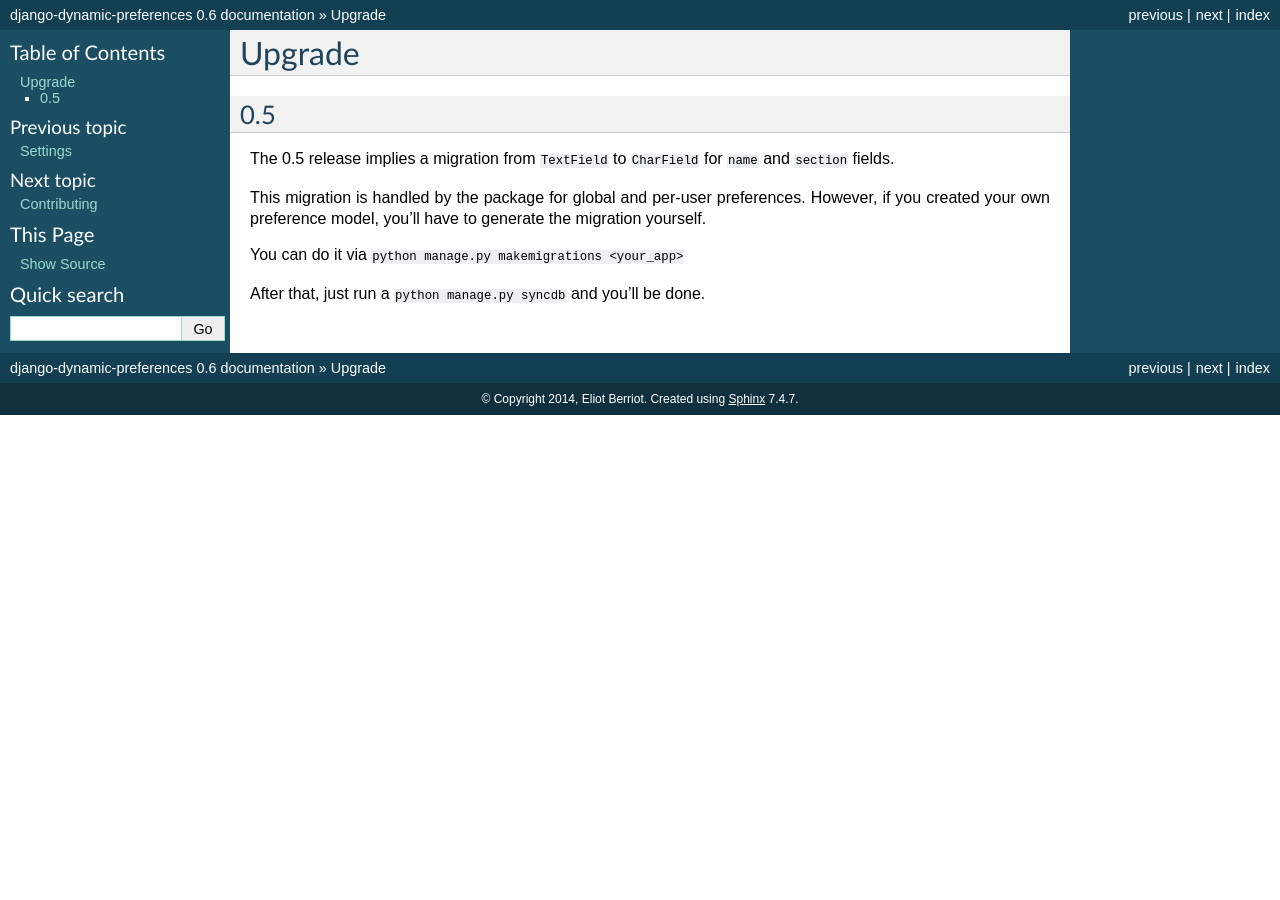
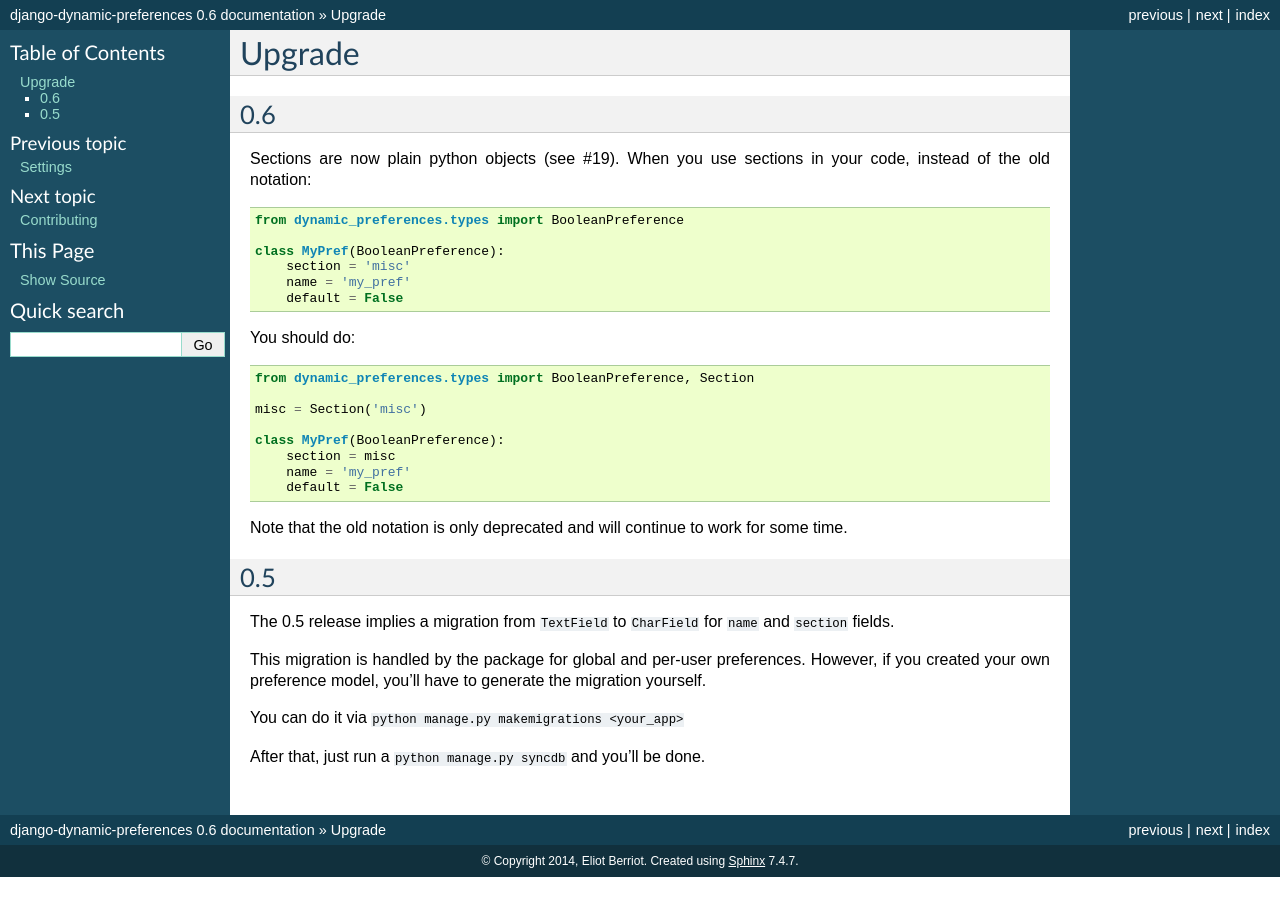
Before and after one commit to agateblue/django-dynamic-preferences, a Sphinx documentation site: the page built from docs/upgrade.rst, in a window 1280 px wide. Built offline with Sphinx 7.4.7, drawn with Linux system fonts in a browser that asks for light colours.

Commit message:
Updated CHANGES

```diff
--- a/docs/upgrade.rst
+++ b/docs/upgrade.rst
@@ -1,6 +1,36 @@
 =======
 Upgrade
 =======
+
+0.6
+***
+
+Sections are now plain python objects (see #19). When you use sections in your code,
+instead of the old notation:
+
+.. code-block:: python
+
+    from dynamic_preferences.types import BooleanPreference
+
+    class MyPref(BooleanPreference):
+        section = 'misc'
+        name = 'my_pref'
+        default = False
+
+You should do:
+
+.. code-block:: python
+
+    from dynamic_preferences.types import BooleanPreference, Section
+
+    misc = Section('misc')
+
+    class MyPref(BooleanPreference):
+        section = misc
+        name = 'my_pref'
+        default = False
+
+Note that the old notation is only deprecated and will continue to work for some time.
 
 0.5
 ***
```
Also changed, not shown: HISTORY.rst (+7 -0 lines).
